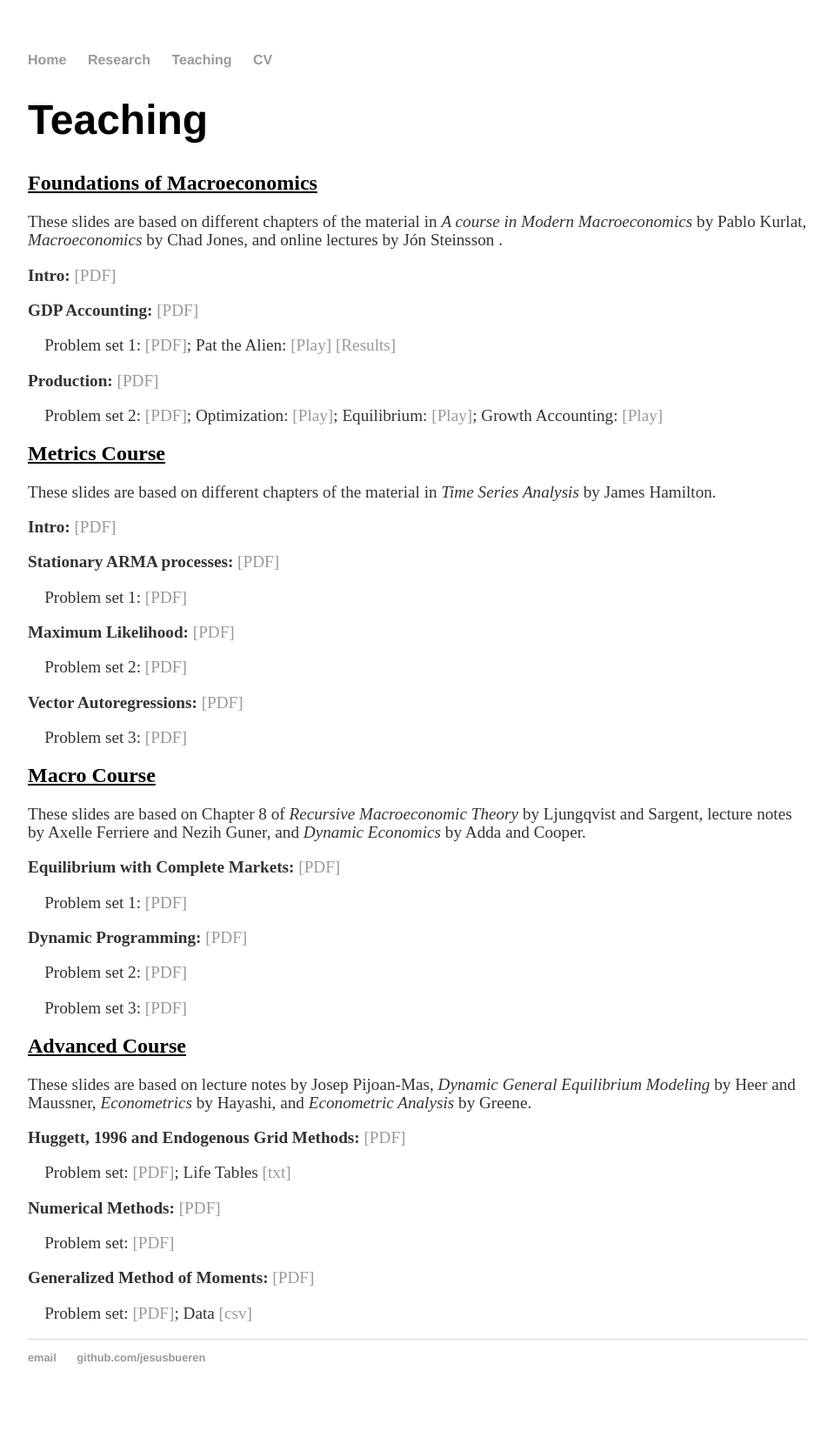
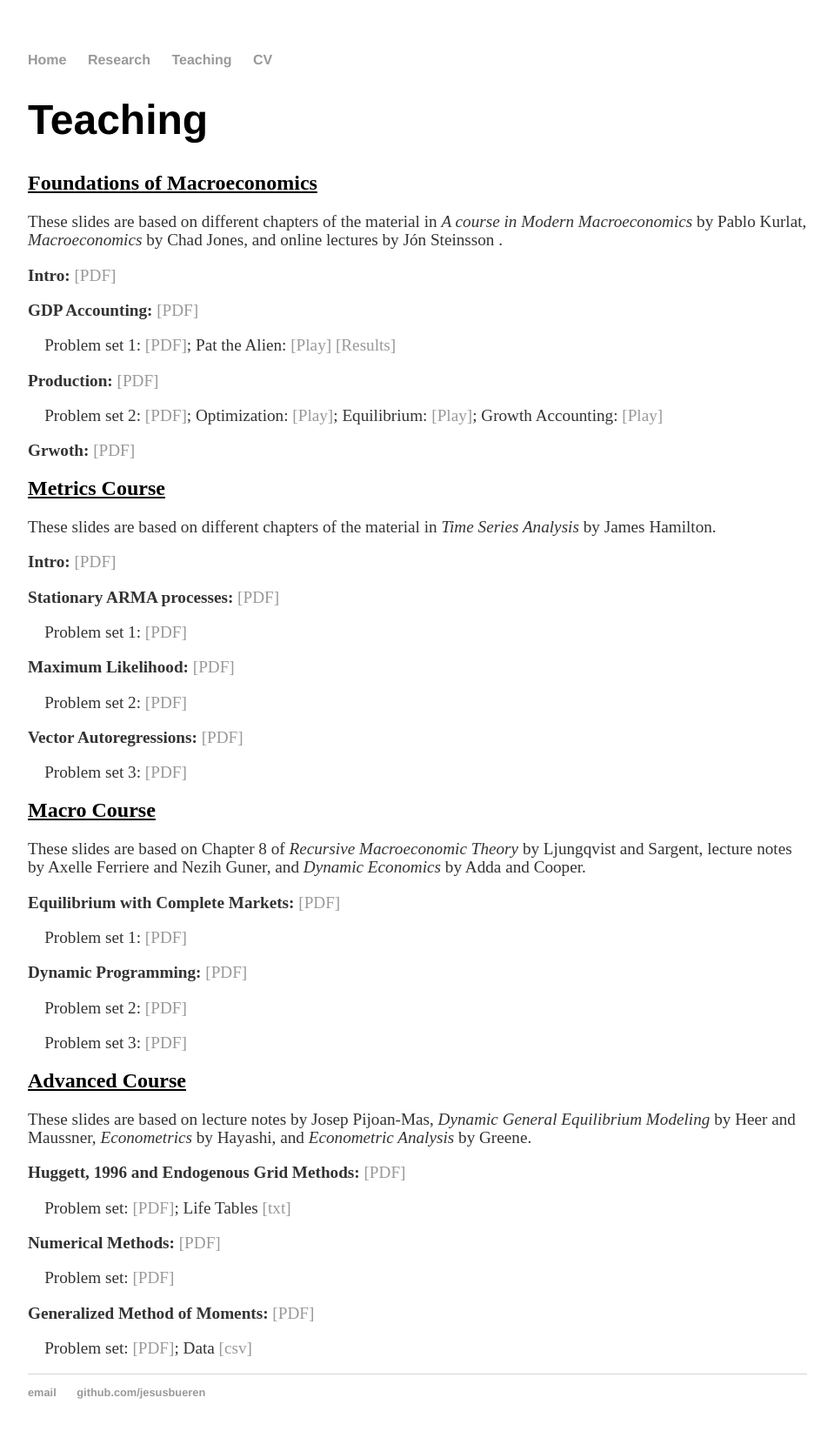
Before and after one commit to jesusbueren/jesusbueren.github.io, a Jekyll site: the page built from teaching/index.html, in a window 1280 px wide. Shown: the whole page at 87% size, without its empty margins (160-1119 px from the left). Built offline with Jekyll 4.4.1, drawn with Linux system fonts in a browser that asks for light colours; before the commit the page ends 1628 px from its top, so only the background shows below that.

```diff
--- a/teaching/index.html
+++ b/teaching/index.html
@@ -15,6 +15,7 @@
 				<p>&nbsp;&nbsp;&nbsp;&nbsp;Problem set 1: <a href="GDP_exercises.pdf">[PDF]</a>; Pat the Alien: <a href="https://jesusbueren.github.io/pat-risk-game/">[Play]</a> <a href="https://jesusbueren.github.io/pat-risk-game/results">[Results]  </a></p>
 				<p><strong>Production:</strong> <a href="FoundationsMacro/Production.pdf">[PDF]</a></p>
 				<p>&nbsp;&nbsp;&nbsp;&nbsp;Problem set 2: <a href="FoundationsMacro/Production_exercises.pdf">[PDF]</a>; Optimization: <a href="https://jesusbueren.github.io/ice-cream-factory/firm-labor-choice.html">[Play]</a>; Equilibrium: <a href="https://jesusbueren.github.io/ice-cream-factory">[Play]</a>; Growth Accounting: <a href="https://jesusbueren.github.io/growth-accounting/">[Play]</a>  </a></p>
+				<p><strong>Grwoth:</strong> <a href="FoundationsMacro/Growth.pdf">[PDF]</a></p>
             </article>
         </section>
         <section>
```
